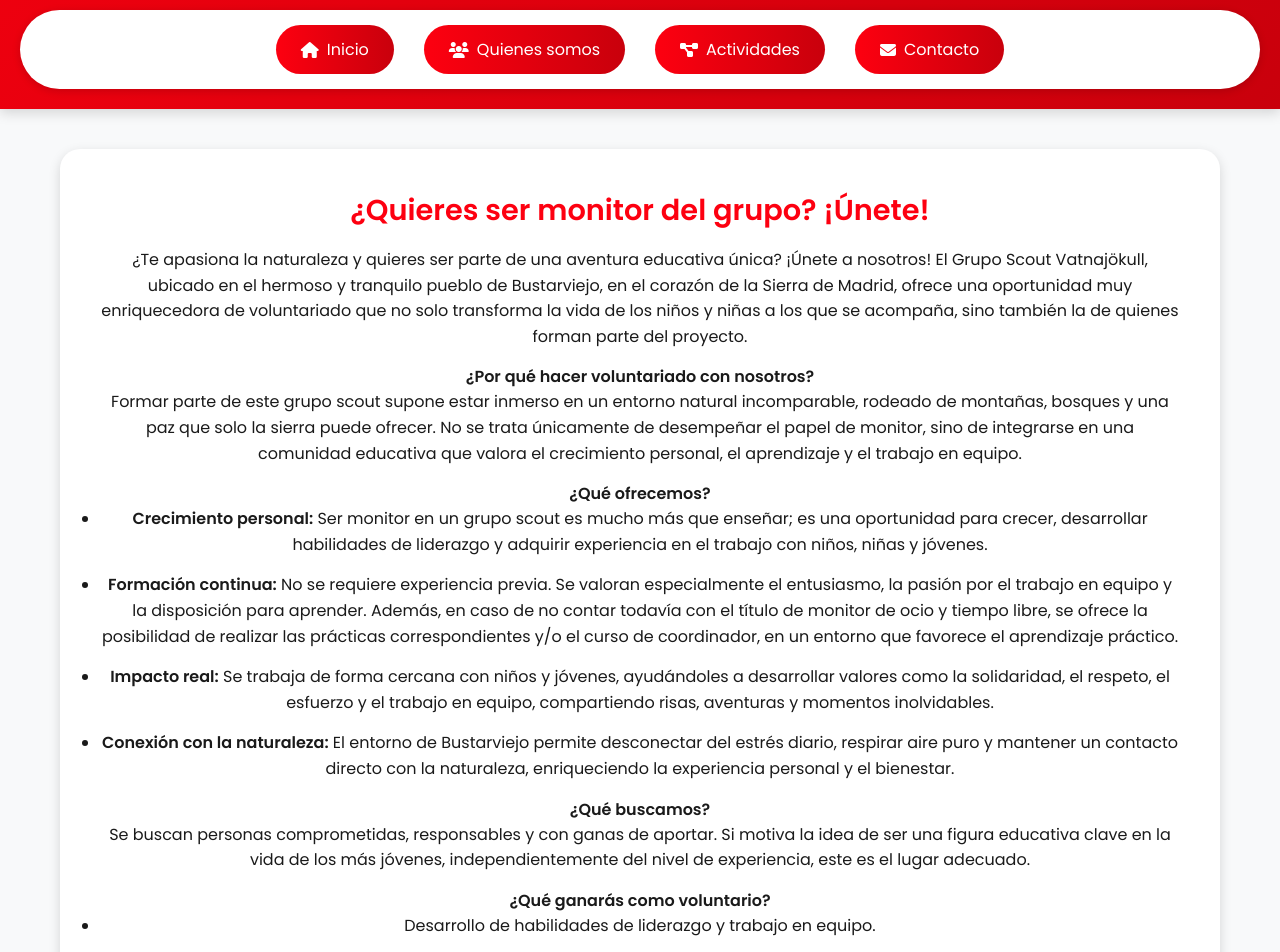
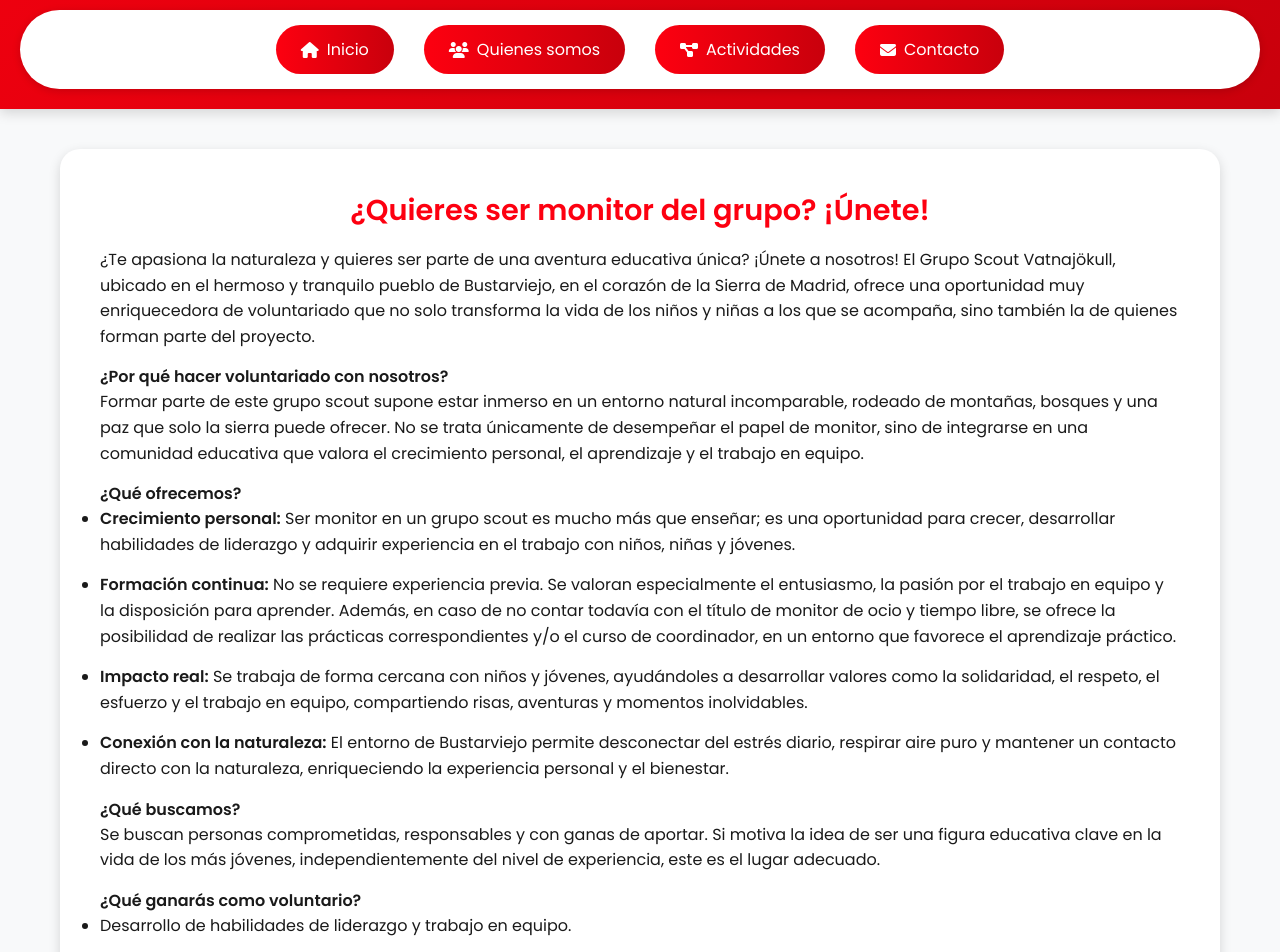
Before and after one commit to gsvatnajokull/gsvatnajokull.github.io, a Jekyll site: the page index.html, which Jekyll copies as it is, in a window 1280 px wide. Shown: the part 590-1542 px from the top of the page. Built offline with Jekyll 4.4.1, drawn with Linux system fonts in a browser that asks for light colours.

Commit message:
inscripcion monitores

```diff
--- a/index.html
+++ b/index.html
@@ -517,6 +517,7 @@
     <main>
         <section id="about" class="section">
             <h2>¿Quieres ser monitor del grupo? ¡Únete!</h2>
+<div style="text-align: left;">
 
   <p>¿Te apasiona la naturaleza y quieres ser parte de una aventura educativa única? ¡Únete a nosotros! El Grupo Scout Vatnajökull, ubicado en el hermoso y tranquilo pueblo de Bustarviejo, en el corazón de la Sierra de Madrid, ofrece una oportunidad muy enriquecedora de voluntariado que no solo transforma la vida de los niños y niñas a los que se acompaña, sino también la de quienes forman parte del proyecto.</p>
 
@@ -561,6 +562,8 @@
 
   <p>¡Te esperamos en Bustarviejo con muchas ganas de crecer juntos!</p>
 
+</div>
+
         </section>
     </main>
 
```
Lines whose indentation alone changed are shown as unchanged.
